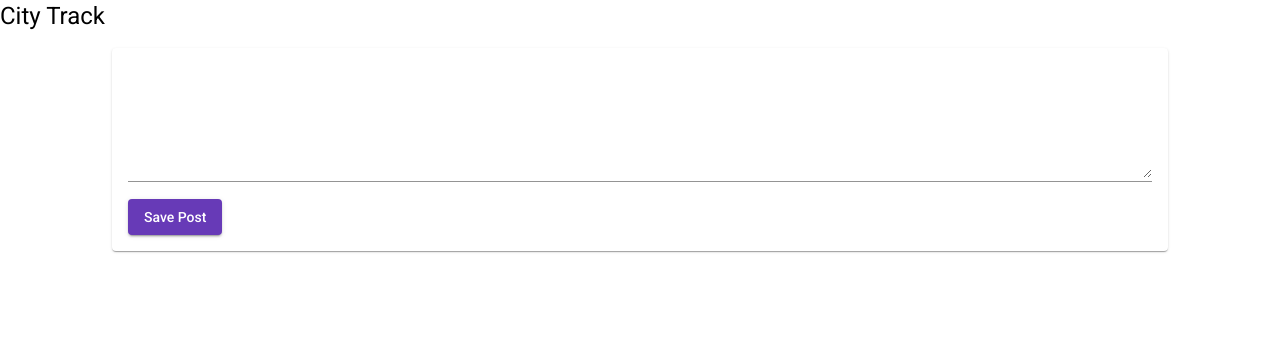
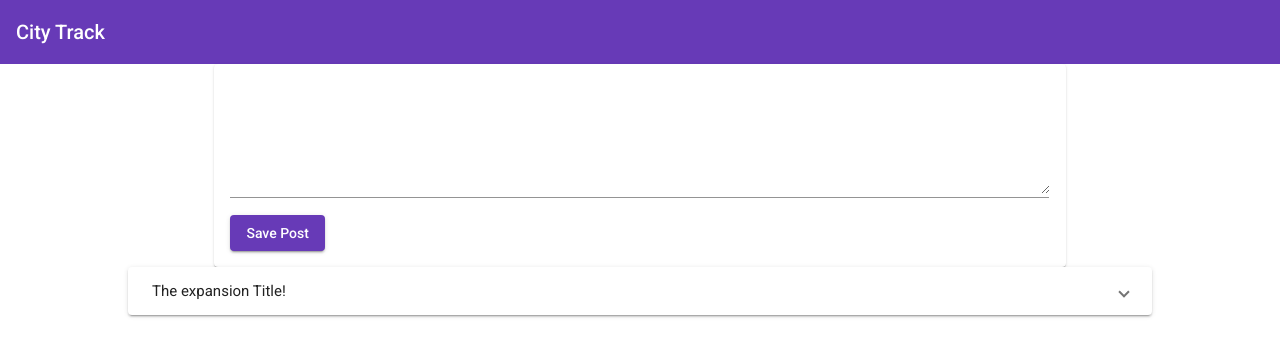
Before and after one commit to rmachadob/CityTrackWebApp, an Angular app: page / in a window 1280 px wide. Shown: the top 356 px of the page. Built offline with nearby package versions, Linux system fonts and the light colour scheme.

Commit message:
montando a tela

```diff
--- a/src/app/app.component.css
+++ b/src/app/app.component.css
@@ -0,0 +1,5 @@
+main{
+  margin-top: 1rem;
+  width:80%;
+  margin : auto;
+}
--- a/src/app/app.component.html
+++ b/src/app/app.component.html
@@ -1,3 +1,7 @@
-<h1>City Track</h1>
+<app-header></app-header>
+<main>
 
 <app-post-create></app-post-create>
+<app-post-list></app-post-list>
+
+</main>
--- /dev/null
+++ b/src/app/header/header.component.html
@@ -0,0 +1 @@
+<mat-toolbar color = "primary"> City Track</mat-toolbar>
--- /dev/null
+++ b/src/app/header/header.component.ts
@@ -0,0 +1,7 @@
+import { Component } from '@angular/core';
+
+@Component({
+  selector : 'app-header',
+  templateUrl : './header.component.html'
+})
+export class HeaderComponent{}
--- a/src/app/posts/post-create/post-create.component.html
+++ b/src/app/posts/post-create/post-create.component.html
@@ -9,5 +9,3 @@
     (click)= "onAddPost()">Save Post</button><!--event binding-->
 
 </mat-card>
-
-<p>{{ newPost }}</p><!--string interpolation-->
--- /dev/null
+++ b/src/app/posts/post-list/post-list.component.html
@@ -0,0 +1,10 @@
+<mat-accordion>
+  <mat-expansion-panel>
+
+    <mat-expansion-panel-header>
+      The expansion Title!
+    </mat-expansion-panel-header>
+    <p>I'm in a expansion panel!</p>
+  </mat-expansion-panel>
+
+</mat-accordion>
```
Also changed, not shown: src/app/app.module.ts (+10 -2 lines), src/app/posts/post-list/post-list.component.ts (added, +7 -0 lines).
